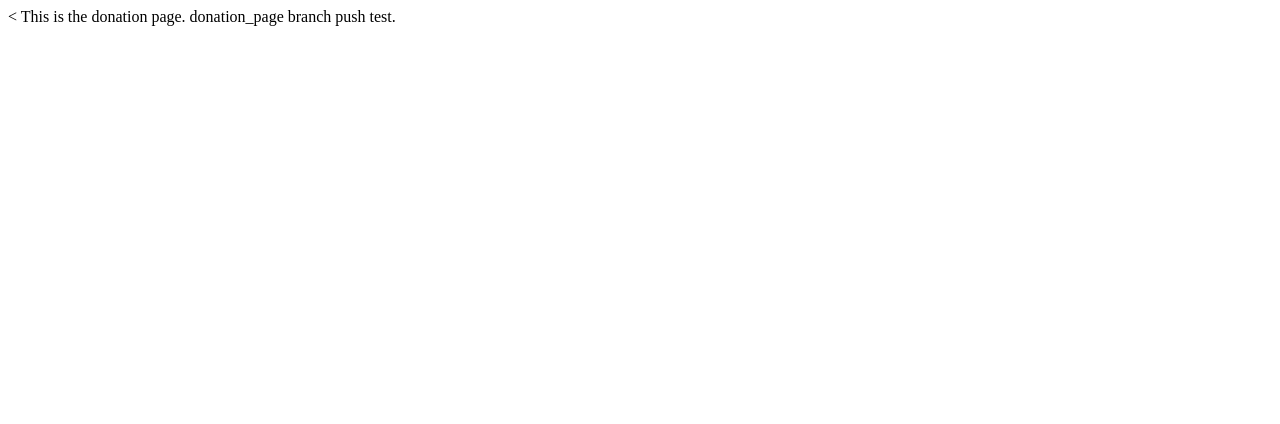
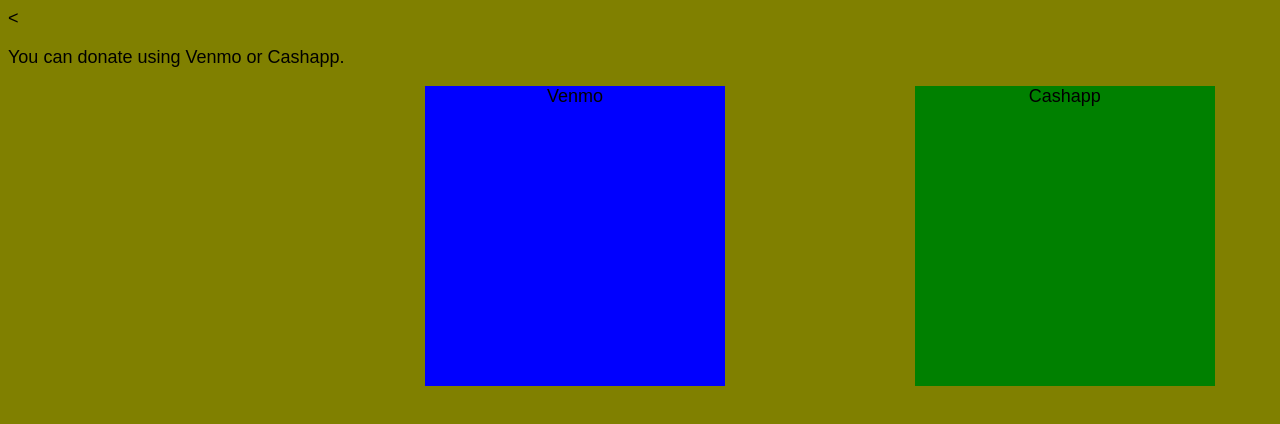
Before and after one commit to klimenkoff9/Assigment-1, a plain HTML site: page donation.html in a window 1280 px wide. Drawn offline with Linux system fonts and the light colour scheme.

Commit message:
venmo and cashapp box outlines added.

```diff
--- a/donation.css
+++ b/donation.css
@@ -0,0 +1,26 @@
+body{
+  background-color: olive;
+  font-size: 18px;
+  font-family: sans-serif;
+  font-weight: 500;
+}
+.box{
+  text-align: center;
+
+}
+#first{
+  width: 300px;
+  float: left;
+  height: 300px;
+  background-color: blue;
+  margin: auto;
+  margin-left: 33%;
+}
+#second{
+  width: 300px;
+  float: left;
+  height: 300px;
+  background-color: green;
+  margin: auto;
+  margin-left:15%;
+}
--- a/donation.html
+++ b/donation.html
@@ -3,8 +3,15 @@
   <head>
     <meta charset="utf-8">
     <title>Donation page</title>
+    <link rel="stylesheet" href="donation.css">
   </head>
   <body>
-    This is the donation page. donation_page branch push test.
+    <p>You can donate using Venmo or Cashapp.</p>
+    <div class="box" id="first">
+      Venmo
+    </div>
+    <div class="box" id="second">
+      Cashapp
+    </div>
   </body>
 </html>
--- a/index.css
+++ b/index.css
@@ -0,0 +1,3 @@
+body{
+  background-color: olive;
+}
```
